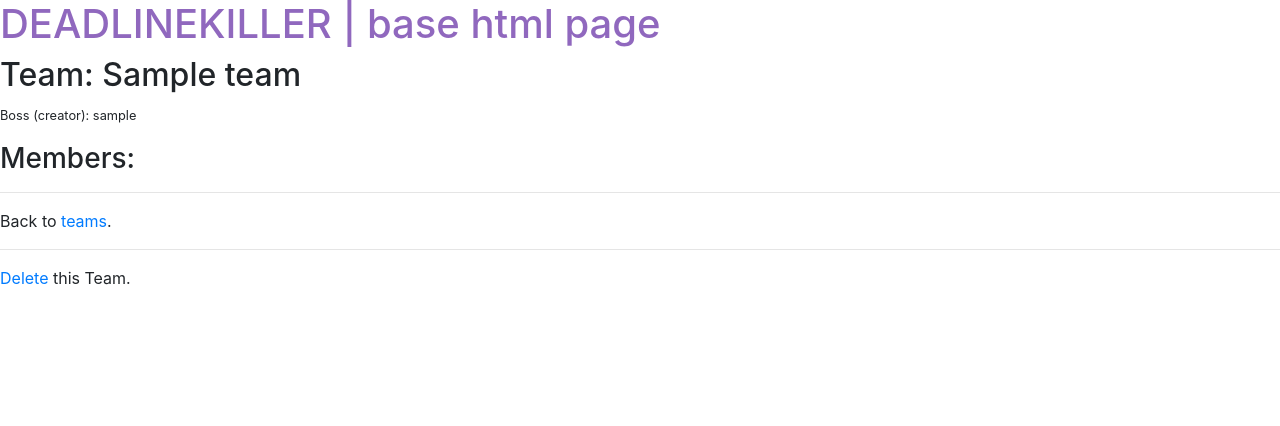
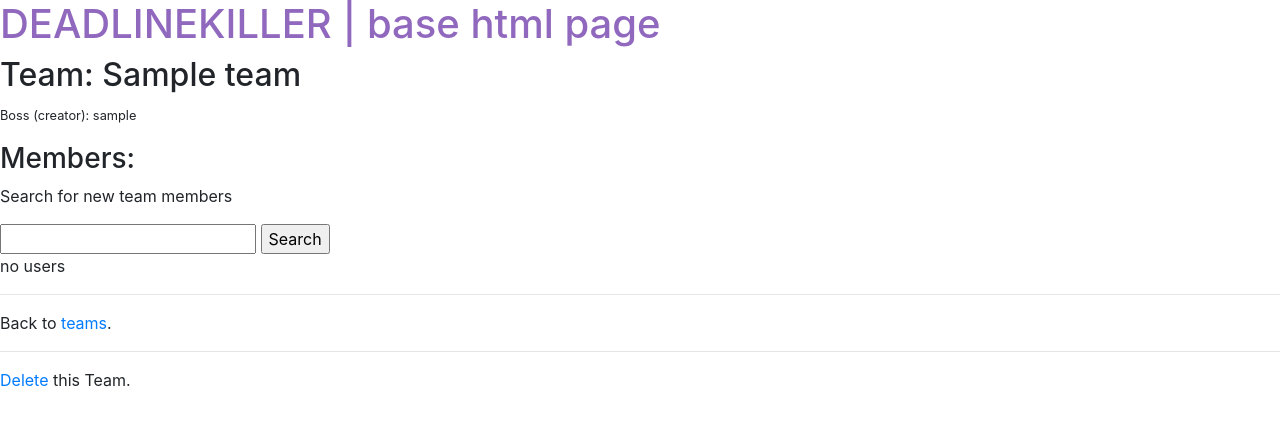
Before and after one commit to lucaromanowski/deadlinekiller, a Django app: a page that uses deadlinekiller/teams/templates/teams/team_detail.html in a window 1280 px wide. Shown: the part 40-466 px from the top of the page. Run offline with Django 3.2, Linux system fonts and the light colour scheme; a user stored in the database is signed in; tables that the repository leaves empty hold one stand-in row (values such as "Sample post"); some libraries are stand-ins or nearby versions.

Commit message:
intro to frients search

```diff
--- a/deadlinekiller/account/models.py
+++ b/deadlinekiller/account/models.py
@@ -3,6 +3,7 @@ from django.db import models
 from django.urls import reverse
 
 from friends.models import Connection
+from teams.models import Team
 
 
 
@@ -11,10 +12,10 @@ class Profile(models.Model):
 	date_of_birth = models.DateField(blank=True, null=True)
 	photo = models.ImageField(upload_to='users/%Y/%m/%d', blank=True)
 	# In future (# add profile bio lookup in future in friends app)
-	# bio = models.TextField(blank=True, null=True)
+	bio = models.TextField(blank=True, null=True)
 
 	# from Teams app
-	#team = models.ManyToManyField(Team, blank=True)
+	team = models.ManyToManyField(Team, blank=True)
 
 
 	def get_connections(self):
--- a/deadlinekiller/teams/templates/teams/team_detail.html
+++ b/deadlinekiller/teams/templates/teams/team_detail.html
@@ -7,6 +7,21 @@
 	<h2>Team: {{ team.name }}</h2>
 	<p><small>Boss (creator): {{ team.creator }}</small></p>
 	<h3>Members:</h3>
+
+	<form action="" method="get">
+		<p>Search for new team members</p>
+		<input type="text" name='q' >
+		{% csrf_token %}
+		<input type="submit" value="Search">
+	</form>
+	{% if users %}
+		{% for u in users %}
+			<p>{{u}} | <small><a href="#">add to the team</a></small></p>
+		{% endfor %}
+	{% else %}
+		<p>no users</p>
+	{% endif %}
+
 	<hr/>
 	<p>Back to <a href="{% url 'teams:team_list' %}">teams</a>.</p>
 	<hr/>
--- a/deadlinekiller/teams/views.py
+++ b/deadlinekiller/teams/views.py
@@ -1,4 +1,7 @@
+
+from django.db.models import Q
 from django.contrib.auth.mixins import LoginRequiredMixin
+from django.contrib.auth.models import User
 from django.shortcuts import render
 from django.urls import reverse_lazy
 from django.utils.text import slugify
@@ -35,6 +38,29 @@ class TeamDetailView(LoginRequiredMixin, DetailView):
 	model = Team
 	template_name = 'teams/team_detail.html'
 
+	def get_context_data(self, *args, **kwargs):
+		context = super(TeamDetailView, self).get_context_data()
+		# Search for users who will be added to the team
+		query = self.request.GET.get('q')
+		if query:
+			#Search within connections
+			# If somebody search for users
+			users = User.objects.filter(
+										Q(username__icontains=query) |
+										Q(email__icontains=query) |
+										Q(first_name__icontains=query) |
+										Q(last_name__icontains=query) |
+										Q(profile__date_of_birth__icontains=query)
+										).distinct().exclude(pk=self.request.user.pk) # add profile bio lookup in future)
+
+
+			print('users: ', str(users))
+			context['users'] = users
+		print('query', str(query))
+		print('get_context_data ivoked')
+		# show the list of all friends
+		return context
+
 
 class TeamDeleteView(LoginRequiredMixin, DeleteView):
 	model = Team
```
Also changed, not shown: deadlinekiller/account/migrations/0002_auto_20171227_0039.py (added).
